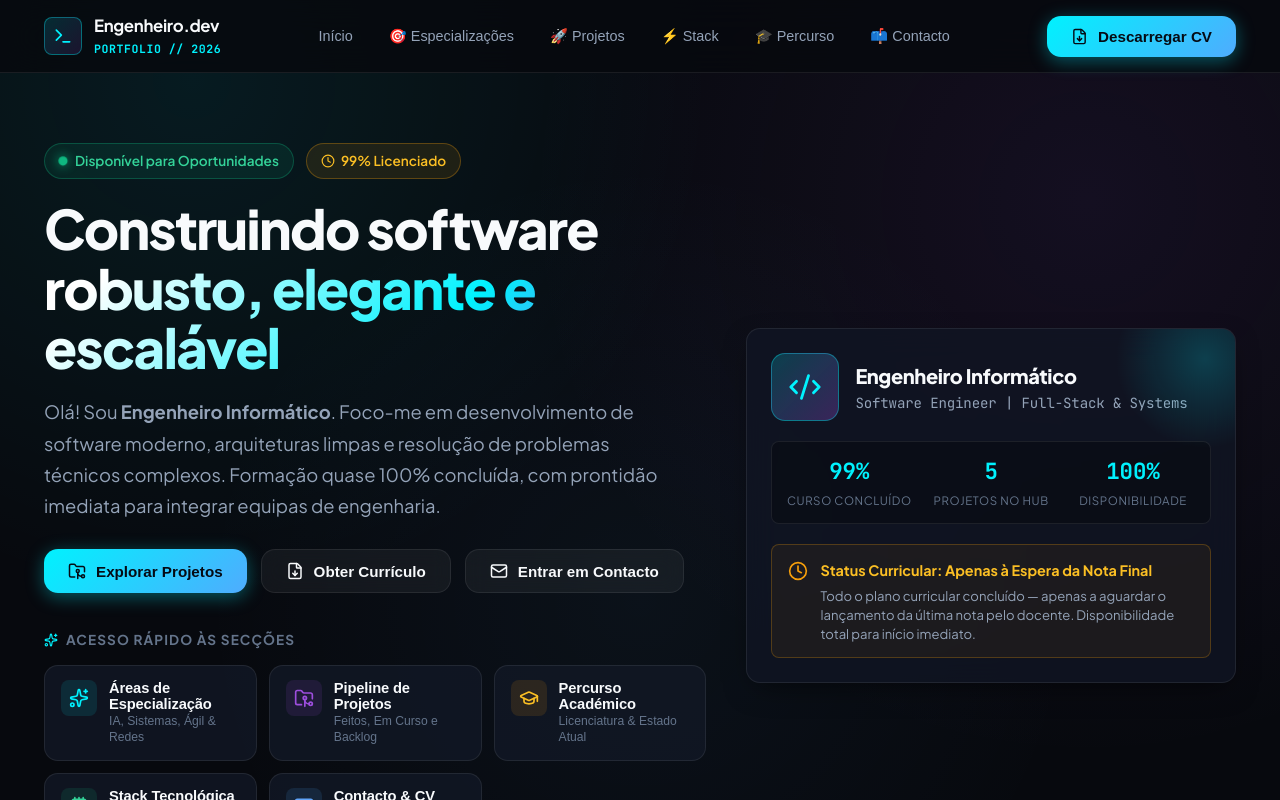
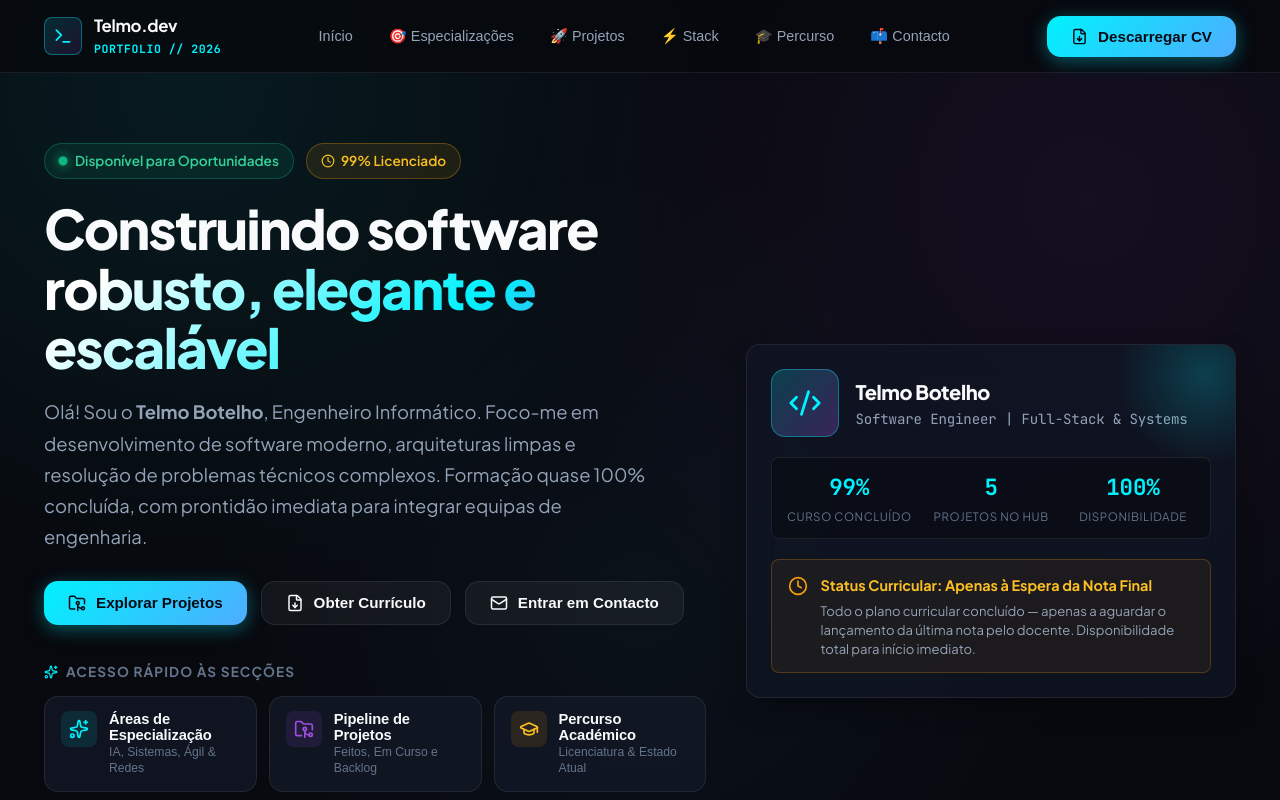
Before and after one commit to Telmo47/personal_website, a React (Vite) app: page / in a window 1280 px wide. Shown: the top 800 px of the page. Built offline with nearby package versions, Linux system fonts and the light colour scheme.

Commit message:
feat: personalize website with real identity, contacts, and hide articles section

```diff
--- a/index.html
+++ b/index.html
@@ -8,7 +8,7 @@
     <link rel="preconnect" href="https://fonts.googleapis.com">
     <link rel="preconnect" href="https://fonts.gstatic.com" crossorigin>
     <link href="https://fonts.googleapis.com/css2?family=JetBrains+Mono:wght@400;500;600;700&family=Plus+Jakarta+Sans:wght@300;400;500;600;700;800&display=swap" rel="stylesheet">
-    <title>Engenharia Informática | Portfólio & Percurso</title>
+    <title>Telmo Botelho | Engenheiro Informático</title>
   </head>
   <body>
     <div id="root"></div>
--- a/src/App.jsx
+++ b/src/App.jsx
@@ -78,8 +78,8 @@ export default function App() {
         {/* Percurso Académico & Estado Atual */}
         <AcademicJourney timeline={portfolioData.academicTimeline} />
 
-        {/* Notas Técnicas / Dev Blog */}
-        <DevNotes notes={portfolioData.devNotes} />
+        {/* Notas Técnicas / Dev Blog (Oculto temporariamente para adição posterior) */}
+        {/* <DevNotes notes={portfolioData.devNotes} /> */}
 
         {/* Contacto & Download do CV */}
         <Contact personal={portfolioData.personal} onDownloadCv={handleDownloadCv} />
--- a/src/components/Contact.jsx
+++ b/src/components/Contact.jsx
@@ -62,10 +62,13 @@ export default function Contact({ personal, onDownloadCv }) {
               <span>LinkedIn</span>
             </a>
 
-            <div className="contact-item-btn" style={{ cursor: 'default' }}>
+            <a
+              href={`mailto:${personal.email}`}
+              className="contact-item-btn"
+            >
               <Mail size={18} color="#00f2fe" />
               <span>{personal.email}</span>
-            </div>
+            </a>
           </div>
         </div>
       </div>
--- a/src/components/Footer.jsx
+++ b/src/components/Footer.jsx
@@ -11,7 +11,7 @@ export default function Footer() {
       <div className="container footer-inner">
         <div className="footer-copy">
           <Terminal size={16} color="#00f2fe" />
-          <span>© {new Date().getFullYear()} Engenheiro Informático. Todos os direitos reservados.</span>
+          <span>© {new Date().getFullYear()} Telmo Botelho. Todos os direitos reservados.</span>
         </div>
 
         <div className="footer-status-pill">
--- a/src/components/Hero.jsx
+++ b/src/components/Hero.jsx
@@ -43,7 +43,7 @@ export default function Hero({ data, onDownloadCv }) {
             </h1>
 
             <p className="hero-description">
-              Olá! Sou <strong>{data.personal.name}</strong>. Foco-me em desenvolvimento de software moderno,
+              Olá! Sou o <strong>Telmo Botelho</strong>, Engenheiro Informático. Foco-me em desenvolvimento de software moderno,
               arquiteturas limpas e resolução de problemas técnicos complexos. Formação quase 100% concluída, com prontidão imediata para integrar equipas de engenharia.
             </p>
 
--- a/src/components/Navbar.jsx
+++ b/src/components/Navbar.jsx
@@ -17,7 +17,7 @@ export default function Navbar({ onDownloadCv }) {
             <Terminal size={20} />
           </div>
           <div className="brand-title">
-            <span className="brand-name">Engenheiro.dev</span>
+            <span className="brand-name">Telmo.dev</span>
             <span className="brand-sub">Portfolio // 2026</span>
           </div>
         </a>
--- a/src/data/portfolioData.js
+++ b/src/data/portfolioData.js
@@ -1,6 +1,6 @@
 export const portfolioData = {
   personal: {
-    name: "Engenheiro Informático",
+    name: "Telmo Botelho",
     role: "Software Engineer | Full-Stack & Systems",
     tagline: "Engenharia de software focada em soluções robustas, código limpo e arquiteturas modernas.",
     status: {
@@ -11,8 +11,8 @@ export const portfolioData = {
     },
     location: "Portugal (Remoto / Híbrido / Presencial)",
     github: "https://github.com/Telmo47",
-    linkedin: "https://linkedin.com",
-    email: "contacto@engenheiro.dev",
+    linkedin: "https://www.linkedin.com/in/telmo-botelho-56614736b/?isSelfProfile=true",
+    email: "telmobotelho4@gmail.com",
     cvPdfPath: "/cv.pdf",
   },
 
```
